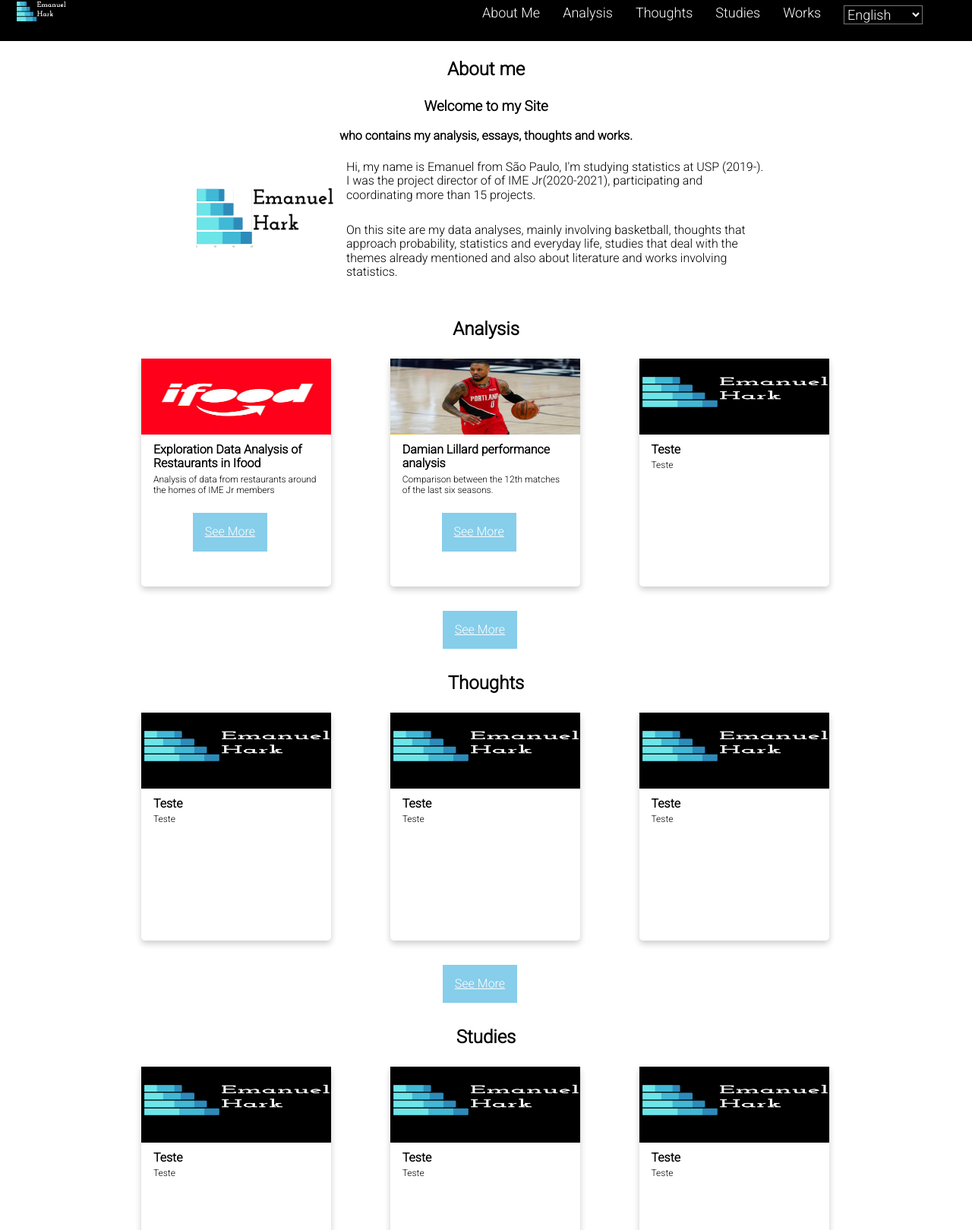
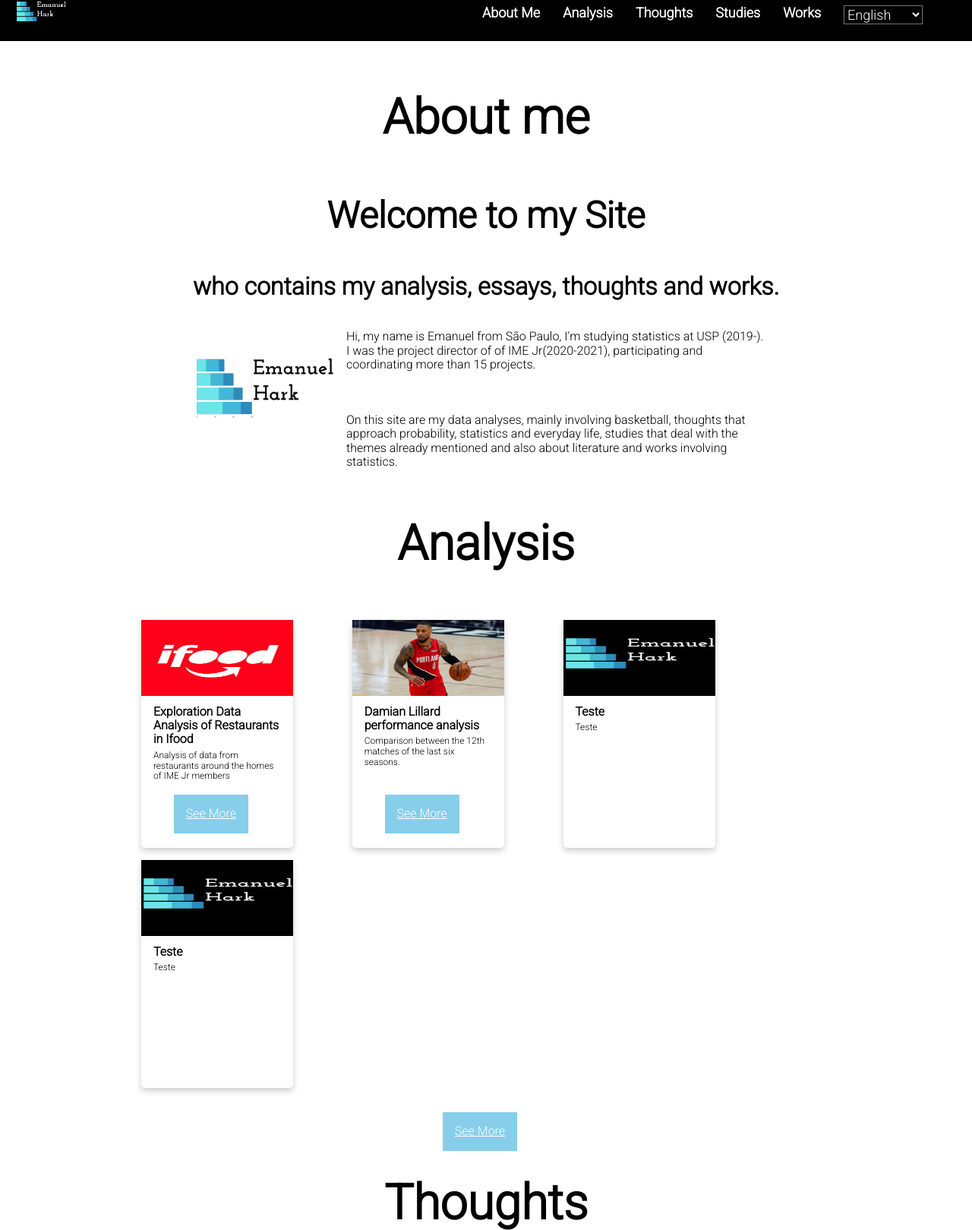
Before and after one commit to EmanuelHark12/EmanuelHark12.github.io, a plain HTML site: page index.html in a window 1280 px wide. Shown: the part 16-1635 px from the top of the page at 76% size. Drawn offline with nearby package versions, Linux system fonts and the light colour scheme.

Commit message:
Update packages of Ifood analysis

```diff
--- a/css/style.css
+++ b/css/style.css
@@ -116,6 +116,15 @@ main{
     text-align: center;
     margin-bottom: 1em;
 }
+h2{
+    font-size: 4em;
+}
+h3{
+    font-size: 3em;
+}
+h4{
+    font-size: 2em;
+}
 .section-about{
     margin-top: 1em;
     text-align: center;
@@ -188,7 +197,7 @@ main{
 .section-card{
   box-shadow: 0 4px 8px 0 rgba(0,0,0,0.2);
   transition: 0.3s;
-  width: 55%;
+  width: 200px;
   border-radius: 5px;
   margin-bottom: 1em;
   display: inline-block;
@@ -202,6 +211,7 @@ main{
 }
 .section-text{
     padding: 2px 16px;
+    height: 100px;
 }
 .card-image {
     width: 100%;
@@ -247,7 +257,7 @@ ul{
 }
 @media screen and (min-width: 768px) {
     .section-card{
-        width: 27%;
+        width: 200px;
         max-width: 250px;
         display: inline-block;
         vertical-align: middle;
@@ -257,7 +267,7 @@ ul{
 }
 @media screen and (min-width: 1200px) {
     .section-card{
-        width: 25%;
+        width: 200px;
         max-width: 250px;
         display: inline-block;
         vertical-align: middle;
@@ -267,7 +277,7 @@ ul{
 }
 @media screen and (min-width: 1400px) {
     .section-card{
-        width: 23%;
+        width: 200px;
         max-width: 250px;
         display: inline-block;
         vertical-align: middle;
--- a/index.html
+++ b/index.html
@@ -46,47 +46,47 @@
                 </a>
                 <ul class='main-nav' id="js-menu">
                     <li>
-                        <a class='lang nav-links' href='#about' key='about'>About Me</a>
+                        <a class='lang nav-links' href='#about' key='about'><b>About Me</b></a>
                     </li>
                     <li>
-                        <a class='lang nav-links' href='#analysis' key='analysis'>Analysis</a>
+                        <a class='lang nav-links' href='#analysis' key='analysis'><b>Analysis</b></a>
                     </li>
                     <li>
-                        <a class='lang nav-links' href='#thoughts' key='thought'>Thoughts</a>
+                        <a class='lang nav-links' href='#thoughts' key='thought'><b>Thoughts</b></a>
                     </li>
                     <li >
-                        <a class='lang nav-links' href='#study' key='study'>Studies</a>
+                        <a class='lang nav-links' href='#study' key='study'><b>Studies</b></a>
                     </li>
                     <li >
-                       <a class='lang nav-links' href='#works' key='works'> Works</a>
+                       <a class='lang nav-links' href='#works' key='works'> <b>Works</b></a>
                     </li>
                     <li>
                         <select class='translate nav-links'>
-                            <option value='en' selected> English </option>
-                            <option value='pt'> Português</option>
+                            <option value='en' selected> <b>English</b> </option>
+                            <option value='pt'> <b>Português</b></option>
                         </select>
                     </li>
                 </ul>
                 <ul class='main-nav' id="js-menu-web">
                     <li>
-                        <a class='lang nav-links' href='#about' key='about'>About Me</a>
+                        <a class='lang nav-links' href='#about' key='about'><b>About Me</b></a>
                     </li>
                     <li>
-                        <a class='lang nav-links' href='#analysis' key='analysis'>Analysis</a>
+                        <a class='lang nav-links' href='#analysis' key='analysis'><b>Analysis</b></a>
                     </li>
                     <li>
-                        <a class='lang nav-links' href='#thoughts' key='thought'>Thoughts</a>
+                        <a class='lang nav-links' href='#thoughts' key='thought'><b>Thoughts</b></a>
                     </li>
                     <li >
-                        <a class='lang nav-links' href='#study' key='study'>Studies</a>
+                        <a class='lang nav-links' href='#study' key='study'><b>Studies</b></a>
                     </li>
                     <li >
-                       <a class='lang nav-links' href='#works' key='works'> Works</a>
+                       <a class='lang nav-links' href='#works' key='works'> <b>Works</b></a>
                     </li>
                     <li>
                         <select class='translate nav-links'>
-                            <option value='en' selected> English </option>
-                            <option value='pt'> Português</option>
+                            <option value='en' selected> <b>English</b> </option>
+                            <option value='pt'> <b>Português</b></option>
                         </select>
                     </li>
                 </ul>
@@ -177,6 +177,17 @@
                         </p>
                     </div>
                 </div>
+                <div class='section-card'>
+                    <img src='img/logo.png' class='card-image'>
+                    <div class='section-text'>
+                        <h6 class='lang card-title'key='title-analysis-2'>
+                            Teste
+                        </h6>
+                        <p class='lang card-text' key='text-analysis-2'>
+                            Teste
+                        </p>
+                    </div>
+                </div>
             </div>
             <div class='button'>
                 <span>
@@ -219,6 +230,17 @@
                             Teste
                         </h6>
                         <p class='lang card-text' key='text-thought-3'>
+                            Teste
+                        </p>
+                    </div>
+                </div>
+                <div class='section-card'>
+                    <img src='img/logo.png' class='card-image'>
+                    <div class='section-text'>
+                        <h6 class='lang card-title'key='title-analysis-2'>
+                            Teste
+                        </h6>
+                        <p class='lang card-text' key='text-analysis-2'>
                             Teste
                         </p>
                     </div>
@@ -269,6 +291,17 @@
                         </p>
                     </div>
                 </div>
+                <div class='section-card'>
+                <img src='img/logo.png' class='card-image'>
+                <div class='section-text'>
+                    <h6 class='lang card-title'key='title-analysis-2'>
+                        Teste
+                    </h6>
+                    <p class='lang card-text' key='text-analysis-2'>
+                        Teste
+                    </p>
+                </div>
+                </div>
             </div>
             <div class='button'>
                 <span>
@@ -315,6 +348,17 @@
                         </p>
                     </div>
                 </div>
+                <div class='section-card'>
+                <img src='img/logo.png' class='card-image'>
+                <div class='section-text'>
+                    <h6 class='lang card-title'key='title-analysis-2'>
+                        Teste
+                    </h6>
+                    <p class='lang card-text' key='text-analysis-2'>
+                        Teste
+                    </p>
+                </div>
+                </div>
             </div>
             <div class='button'>
                 <span>
```
Also changed, not shown: public/analysis/02-Ifood.html (+0 -4 lines), 4 other files.
